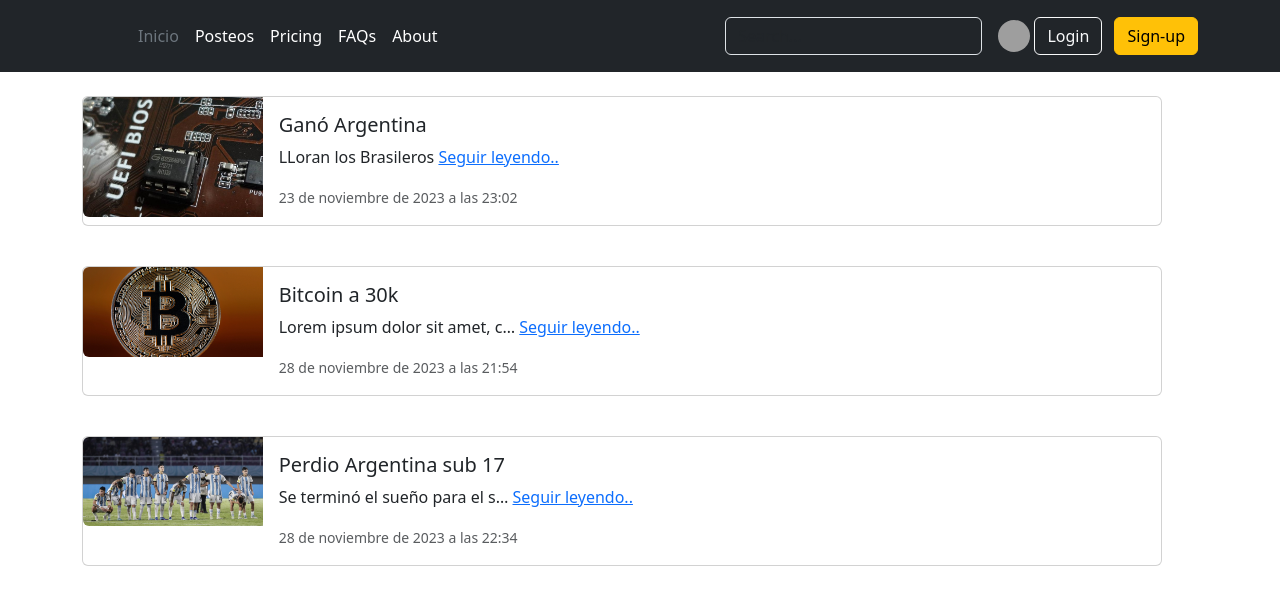
After one commit to 1996Danny/proyectoBlogInfo-B, a Django app: page /posts/posteos/ in a window 1280 px wide. The commit adds this page. Shown: the top 605 px of the page. Run offline with Django 4.2, Linux system fonts and the light colour scheme; data comes from the database, SQL or seed files in the repository; both versions use the stored data as it was after the commit; grey boxes are pictures that could not be loaded.

Commit message:
28/11-Ruteo

```diff
--- a/blog/apps/posts/models.py
+++ b/blog/apps/posts/models.py
@@ -7,7 +7,7 @@ class Post(models.Model):
     titulo = models.CharField(max_length=355)
     cuerpo = models.TextField()
     fecha_creacion = models.DateTimeField(auto_now_add=True)
-    imagen = models.ImageField()
+    imagen = models.ImageField(upload_to="posts")
 
     def __str__(self) -> str:
         return self.titulo
--- a/blog/apps/posts/urls.py
+++ b/blog/apps/posts/urls.py
@@ -7,5 +7,9 @@ app_name = "posts"
 
 urlpatterns = [
     path("", views.home_post, name="home_posts"),
-    path("categorias", views.categorias_post, name="categorias_posts"),
+    # path("categorias", views.categorias_post, name="categorias_posts"),
+    # Posteos
+    path("posteos/", views.post_realizado, name="post_realizado"),
+    # post detail
+    path("post_detail/<int:post_id>", views.post_detail, name="post_detail"),
 ]
--- a/blog/apps/posts/views.py
+++ b/blog/apps/posts/views.py
@@ -1,4 +1,8 @@
-from django.shortcuts import render
+# import get_objetc
+from django.shortcuts import render, get_object_or_404
+
+# importar la clase Post del models (BD)
+from .models import Post
 
 
 # Create your views here.
@@ -10,5 +14,17 @@ def post(request):
     return render(request, "post.html")
 
 
-def categorias_post(request):
-    return render(request, "posts/categorias.html")
+def post_realizado(request):
+    posteos = Post.objects.all()  # selec * from Post
+    return render(request, "posts/post.html", {"posteos": posteos})
+
+
+def post_detail(request, post_id):
+    # traer el post con id y si no encuentra error 404
+    post = get_object_or_404(Post, pk=post_id)
+    ctx = {"post": post}
+    return render(request, "posts/post_detail.html", ctx)
+
+
+# def categorias_post(request):
+#     return render(request, "posts/categorias.html")
--- a/blog/blog/settings.py
+++ b/blog/blog/settings.py
@@ -11,6 +11,7 @@ https://docs.djangoproject.com/en/4.2/ref/settings/
 """
 
 from pathlib import Path
+import os
 
 # Build paths inside the project like this: BASE_DIR / 'subdir'.
 BASE_DIR = Path(__file__).resolve().parent.parent
@@ -134,3 +135,8 @@ STATIC_URL = "static/"
 # https://docs.djangoproject.com/en/4.2/ref/settings/#default-auto-field
 
 DEFAULT_AUTO_FIELD = "django.db.models.BigAutoField"
+
+# archivos media urls
+
+MEDIA_ULR = "/media/"
+MEDIA_ROOT = os.path.join(BASE_DIR, "media")
--- a/blog/blog/urls.py
+++ b/blog/blog/urls.py
@@ -17,6 +17,10 @@ Including another URLconf
 from django.contrib import admin
 from django.urls import path, include
 
+# import staticos/media (importamos para poder visualizar las imagenes en nuestra plantilla)
+from django.conf.urls.static import static
+from django.conf import settings
+
 # Import views
 from . import views
 
@@ -31,4 +35,4 @@ urlpatterns = [
     # Urls de la aplicacion posts
     path("posts/", include("apps.posts.urls")),
     # urls de otra app
-]
+] + static(settings.MEDIA_URL, document_root=settings.MEDIA_ROOT)
--- a/blog/templates/base.html
+++ b/blog/templates/base.html
@@ -4,20 +4,28 @@
 <head>
     <meta charset="UTF-8">
     <meta name="viewport" content="width=device-width, initial-scale=1.0">
+
     {% block titulo %}
 
     {% endblock titulo %}
     <!-- CSS -->
     <!-- Bootstrap -->
+    <link href="https://cdn.jsdelivr.net/npm/bootstrap@5.3.2/dist/css/bootstrap.min.css" rel="stylesheet"
+        integrity="sha384-T3c6CoIi6uLrA9TneNEoa7RxnatzjcDSCmG1MXxSR1GAsXEV/Dwwykc2MPK8M2HN" crossorigin="anonymous">
 
 </head>
 
 <body>
-    {% block contenido %}
+    {% include 'navbar.html' %}
+    <div class="container">
+        {% block contenido %}
 
-    {% endblock contenido %}
-
+        {% endblock contenido %}
+    </div>
 </body>
 <!-- JavaScript -->
+<script src="https://cdn.jsdelivr.net/npm/bootstrap@5.3.2/dist/js/bootstrap.bundle.min.js"
+    integrity="sha384-C6RzsynM9kWDrMNeT87bh95OGNyZPhcTNXj1NW7RuBCsyN/o0jlpcV8Qyq46cDfL"
+    crossorigin="anonymous"></script>
 
 </html>
--- /dev/null
+++ b/blog/templates/navbar.html
@@ -0,0 +1,30 @@
+<header class="p-3 text-bg-dark">
+    <div class="container">
+        <div class="d-flex flex-wrap align-items-center justify-content-center justify-content-lg-start">
+            <a href="/" class="d-flex align-items-center mb-2 mb-lg-0 text-white text-decoration-none">
+                <svg class="bi me-2" width="40" height="32" role="img" aria-label="Bootstrap">
+                    <use xlink:href="#bootstrap"></use>
+                </svg>
+            </a>
+
+            <ul class="nav col-12 col-lg-auto me-lg-auto mb-2 justify-content-center mb-md-0">
+                <li><a href="{% url 'posts:home_posts' %}" class="nav-link px-2 text-secondary">Inicio</a></li>
+                <li><a href="{% url 'posts:post_realizado' %}" class="nav-link px-2 text-white">Posteos</a></li>
+                <li><a href="#" class="nav-link px-2 text-white">Pricing</a></li>
+                <li><a href="#" class="nav-link px-2 text-white">FAQs</a></li>
+                <li><a href="#" class="nav-link px-2 text-white">About</a></li>
+            </ul>
+
+            <form class="col-12 col-lg-auto mb-3 mb-lg-0 me-lg-3" role="search">
+                <input type="search" class="form-control form-control-dark text-bg-dark" placeholder="Search..."
+                    aria-label="Search">
+            </form>
+
+            <div class="text-end">
+                <img src="https://github.com/mdo.png" alt="mdo" width="32" height="32" class="rounded-circle">
+                <button type="button" class="btn btn-outline-light me-2">Login</button>
+                <button type="button" class="btn btn-warning">Sign-up</button>
+            </div>
+        </div>
+    </div>
+</header>
--- a/blog/templates/posts/post.html
+++ b/blog/templates/posts/post.html
@@ -0,0 +1,30 @@
+{% extends 'base.html'%}
+
+{% block titulo %}
+<title>Posteos</title>
+{% endblock titulo %}
+
+{% block contenido %}
+
+{% for post in posteos %}
+<br>
+
+<div class="card mb-3" style="max-width: 1080px;">
+    <div class="row g-0">
+        <div class="col-md-2">
+            <img src="{{ post.imagen.url }}" class="img-fluid rounded-start" alt="nohay">
+        </div>
+        <div class="col-md-8">
+            <div class="card-body">
+                <h5 class="card-title">{{ post.titulo }}</h5>
+                <p class="card-text">{{ post.cuerpo|truncatechars:30 }} <a
+                        href="{% url 'posts:post_detail' post.pk %}">Seguir leyendo..</a></p>
+                <p class="card-text"><small class="text-body-secondary">{{ post.fecha_creacion}}
+                    </small></p>
+            </div>
+        </div>
+    </div>
+</div>
+
+{% endfor %}
+{% endblock contenido %}
```
Also changed, not shown: blog/templates/posts/post_detail.html (added, +17 -0 lines), blog/db.sqlite3, blog/media/posts/13SEYNuMV_1256x620__1.jpg (added), blog/media/posts/OIF.jpeg (renamed from blog/OIF.jpeg), blog/media/posts/R.jpeg (added), blog/media/posts/uefi-bios.jpg (added).
